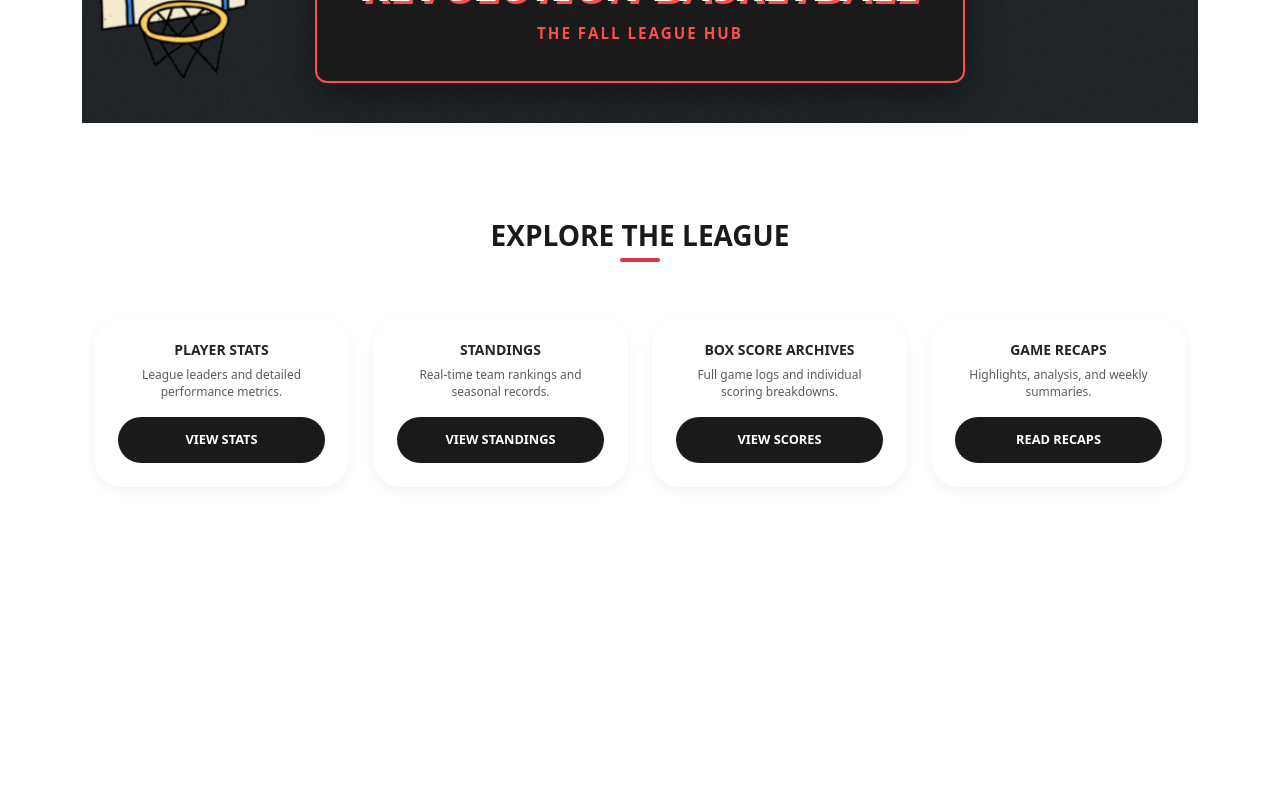
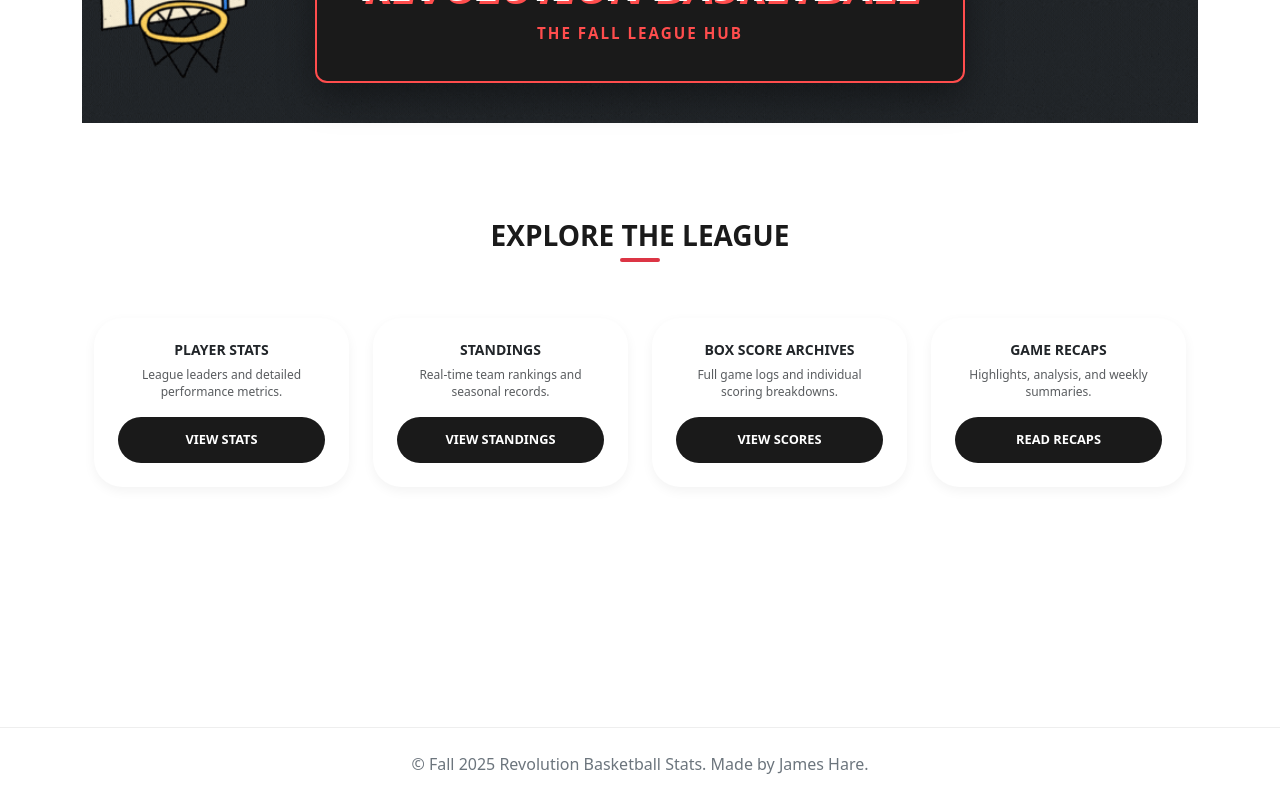
Before and after one commit to jhare3/RevolutionStats, a React (Create React App) app in the folder frontend/: page / in a window 1280 px wide. Shown: the part 221-1021 px from the top of the page. Before the commit the page ends 900 px from the top, so only its background shows below. Built offline with nearby package versions, Linux system fonts and the light colour scheme.

Commit message:
added copyright footer

```diff
--- a/frontend/src/App.js
+++ b/frontend/src/App.js
@@ -14,13 +14,32 @@ import BoxScores from "./BoxScores";
 
 import "bootstrap/dist/css/bootstrap.min.css";
 
+// Simple Footer Component for the copyright signature
+const Footer = () => {
+  const year = new Date().getFullYear();
+  return (
+    <footer className="text-center py-4 mt-auto" style={{ borderTop: '1px solid #eee', color: '#6c757d' }}>
+      <div className="container">
+        <p className="mb-0">&copy; Fall 2025 Revolution Basketball Stats. Made by James Hare.</p>
+      </div>
+    </footer>
+  );
+};
+
 function App() {
   return (
     <Router>
-      <Navigation />
-      {/* Container wrapper for site-wide background and spacing */}
-      <div style={{ backgroundColor: '#ffffff' }}>
-        <div className="container mt-4">
+      {/* Flex container to keep footer at the bottom */}
+      <div style={{
+        display: 'flex',
+        flexDirection: 'column',
+        minHeight: '100vh',
+        backgroundColor: '#ffffff'
+      }}>
+        <Navigation />
+
+        {/* Main Content Area */}
+        <div className="container mt-4 mb-5">
           <Routes>
             <Route path="/" element={<Home />} />
             <Route path="/player-stats" element={<PlayerStats />} />
@@ -31,6 +50,9 @@ function App() {
             <Route path="/boxscores" element={<BoxScores />} />
           </Routes>
         </div>
+
+        {/* Signature/Copyright Footer */}
+        <Footer />
       </div>
     </Router>
   );
```
Also changed, not shown: frontend/src/Footer.js (added, +19 -0 lines).
